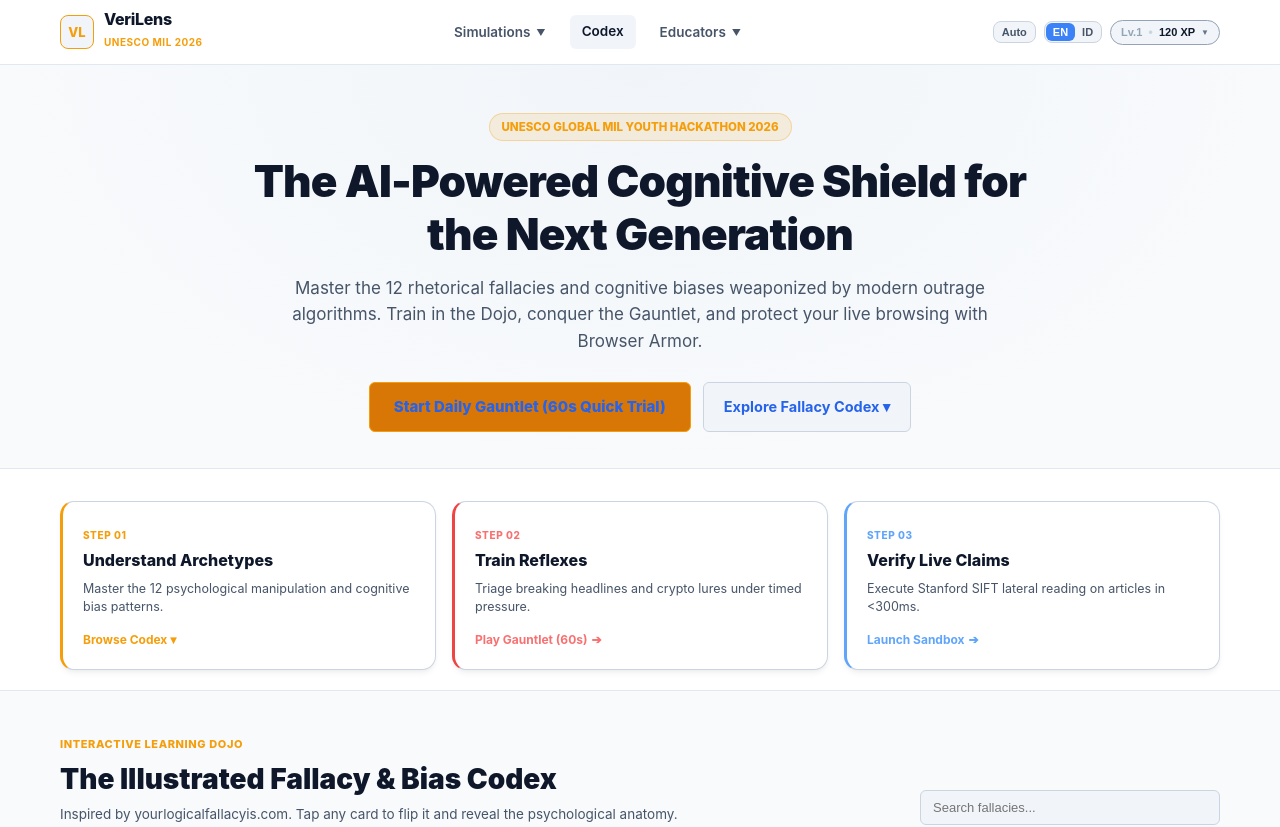
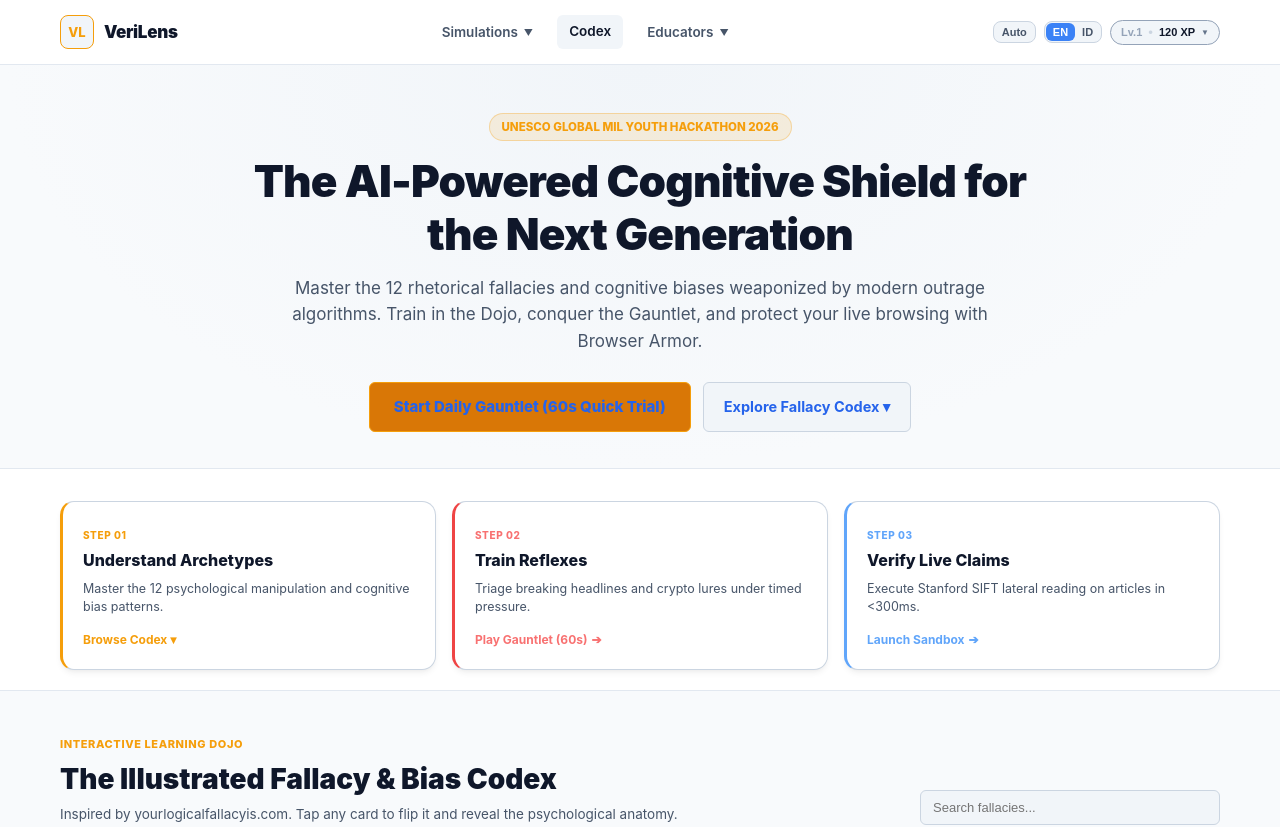
Before and after one commit to okihita/verilens, a Next.js app in the folder apps/web/: page / in a window 1280 px wide. Shown: the top 827 px of the page. Built offline with nearby package versions, Linux system fonts and the light colour scheme.

Commit message:
refactor(navbar): remove UNESCO MIL badge from top-left brand title

```diff
--- a/apps/web/components/Navbar.js
+++ b/apps/web/components/Navbar.js
@@ -70,8 +70,7 @@
         <Link href="/" className="brand-group">
           <div className="brand-logo">VL</div>
           <div className="brand-text">
-            <h1>VeriLens</h1>
-            <span className="brand-badge">{t('brand_sub')}</span>
+            <h1 style={{ fontSize: '17px', fontWeight: '900', letterSpacing: '-0.3px', margin: 0 }}>VeriLens</h1>
           </div>
         </Link>
 
```
